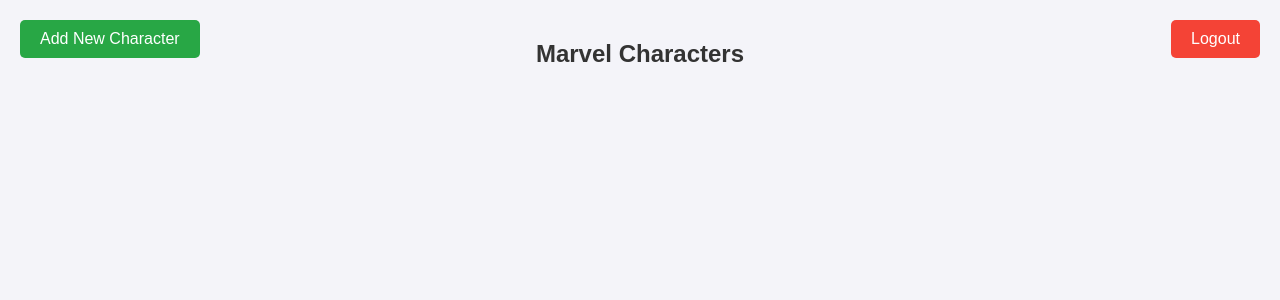
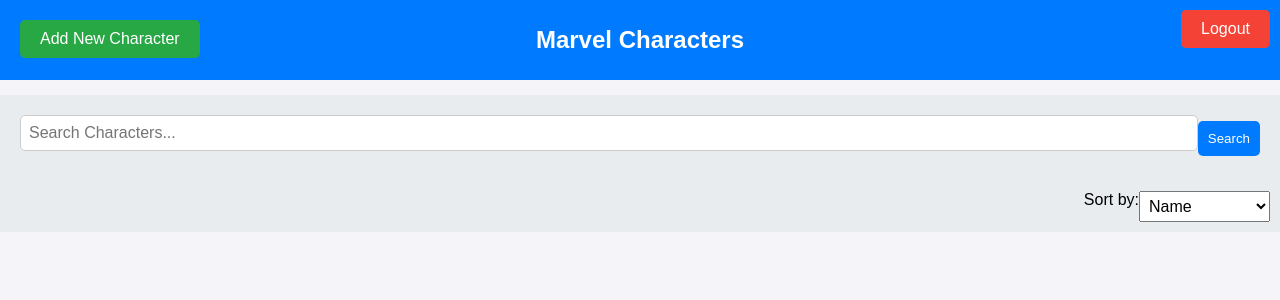
Before and after one commit to Kartik98784/Webdev_ProjectMCU, a PHP site: page /list_characters.php in a window 1280 px wide. Shown: the top 300 px of the page. Run offline with PHP 8.4, Linux system fonts and the light colour scheme; the visitor is signed in with stand-in values (Sample User, id 1); data that the repository does not hold is empty.

Commit message:
debugging the sort button along with adding comments so that viewers can add comment with their name

```diff
--- a/admin_users.php
+++ b/admin_users.php
@@ -1,6 +1,7 @@
 <?php
 require 'db_connect.php';
 require 'auth_admin.php';
+require 'header.php';
 
 if ($_SERVER['REQUEST_METHOD'] === 'POST') {
     $action = $_POST['action'];
--- a/create_character.php
+++ b/create_character.php
@@ -1,5 +1,6 @@
 <?php
 require 'db_connect.php';
+require 'header.php';
 
 // Check if form is submitted
 if ($_SERVER['REQUEST_METHOD'] == 'POST') {
--- a/db_connect.php
+++ b/db_connect.php
@@ -10,7 +10,7 @@
 
 ****************/
 
-define('DB_DSN', 'mysql:host=localhost;dbname=marvel;charset=utf8');
+define('DB_DSN', 'mysql:host=localhost;dbname=marvel_cms;charset=utf8');
 define('DB_USER', 'root');
 define('DB_PASS', '');
 
--- a/edit_character.php
+++ b/edit_character.php
@@ -1,6 +1,7 @@
 <?php
 session_start();
 require 'db_connect.php';
+require 'header.php';
 
 // Redirect to login if not logged in or not an admin
 if (!isset($_SESSION['user_id']) || $_SESSION['is_admin'] != 1) {
--- a/list_characters.php
+++ b/list_characters.php
@@ -8,9 +8,33 @@
     exit;
 }
 
-// Fetch characters from the database
+// Fetch sort and search parameters
+$sort = isset($_GET['sort']) ? $_GET['sort'] : 'name'; // Default sort by name
+$search = isset($_GET['search']) ? $_GET['search'] : '';
+
+// Build SQL query dynamically based on sort and search
 $sql = "SELECT * FROM Characters";
-$stmt = $pdo->query($sql);
+if (!empty($search)) {
+    $sql .= " WHERE name LIKE :search OR alias LIKE :search";
+}
+switch ($sort) {
+    case 'created_at':
+        $sql .= " ORDER BY created_at";
+        break;
+    case 'updated_at':
+        $sql .= " ORDER BY updated_at";
+        break;
+    case 'name':
+    default:
+        $sql .= " ORDER BY name";
+}
+
+// Prepare and execute the query
+$stmt = $pdo->prepare($sql);
+if (!empty($search)) {
+    $stmt->bindValue(':search', '%' . $search . '%', PDO::PARAM_STR);
+}
+$stmt->execute();
 $characters = $stmt->fetchAll(PDO::FETCH_ASSOC);
 
 // Check if the user is an admin
@@ -22,6 +46,21 @@
     header('Location: login.php');
     exit;
 }
+// Handle comment submission
+if ($_SERVER['REQUEST_METHOD'] === 'POST' && isset($_POST['character_id'])) {
+    $character_id = $_POST['character_id'];
+    $name = !empty($_POST['name']) ? $_POST['name'] : 'Anonymous';
+    $comment = $_POST['comment'];
+
+    if (!empty($comment)) {
+        $stmt = $pdo->prepare("INSERT INTO comments (character_id, name, comment) VALUES (:character_id, :name, :comment)");
+        $stmt->execute(['character_id' => $character_id, 'name' => $name, 'comment' => $comment]);
+    }
+}
+
+// Fetch characters and their comments
+$sql = "SELECT character_id, name, alias, description FROM characters";
+$characters = $pdo->query($sql)->fetchAll(PDO::FETCH_ASSOC);
 ?>
 
 <!DOCTYPE html>
@@ -34,40 +73,84 @@
         body {
             font-family: Arial, sans-serif;
             background-color: #f4f4f9;
+            margin: 0;
+            padding: 0;
+        }
+        .top-bar {
+            background-color: #007bff;
+            display: flex;
+            justify-content: center; /* Center the logo horizontally */
+            align-items: center;
+            padding: 10px;
+            height: 60px;
+            position: relative; /* Allow positioning of elements inside */
+        }
+        .top-bar .logo {
+            font-size: 24px;
+            font-weight: bold;
+            color: white;
+            text-align: center;
+        }
+        .top-bar .logout-btn {
+            position: absolute;
+            top: 10px;
+            right: 10px; /* Position the logout button at the top right */
+            background-color: #f44336;
+            color: white;
+            padding: 10px 20px;
+            text-decoration: none;
+            border-radius: 5px;
+        }
+        .top-bar .logout-btn:hover {
+            background-color: #d32f2f;
+        }
+        .sort-bar {
+            background-color: #e9ecef;
+            padding: 10px;
+            display: flex;
+            justify-content: flex-end;
+        }
+        .sort-bar select {
+            padding: 5px;
+            font-size: 16px;
+        }
+        .search-bar {
+            background-color: #e9ecef;
             padding: 20px;
-            margin: 0;
+            display: flex;
+            justify-content: center;
+            align-items: center;
         }
-        h2 {
-            text-align: center;
-            color: #333;
+        .search-bar input {
+            width: 300px;
+            padding: 10px;
+            font-size: 16px;
+            border: 1px solid #ccc;
+            border-radius: 5px;
         }
-        ul {
-            list-style-type: none;
-            padding: 0;
+        .character-list {
             display: flex;
             flex-wrap: wrap;
             justify-content: center;
+            padding: 20px;
         }
-        li {
+        .character-item {
             width: 300px;
             margin: 20px;
             padding: 20px;
-            border-radius: 8px;
             background-color: #fff;
             box-shadow: 0 4px 8px rgba(0, 0, 0, 0.1);
+            border-radius: 8px;
             text-align: center;
         }
-        .character-info {
-            font-size: 18px;
-            color: #333;
-        }
-        .buttons {
+        .character-item .buttons {
             display: flex;
             justify-content: center;
             gap: 10px;
             margin-top: 10px;
         }
-        .buttons a, .buttons button {
+        .character-item .buttons a,
+        .character-item .buttons button {
             padding: 10px 20px;
             background-color: #007bff;
             color: white;
@@ -76,21 +159,9 @@
             border-radius: 5px;
             cursor: pointer;
         }
-        .buttons a:hover, .buttons button:hover {
+        .character-item .buttons a:hover,
+        .character-item .buttons button:hover {
             background-color: #0056b3;
-        }
-        .logout-btn {
-            position: absolute;
-            top: 20px;
-            right: 20px;
-            background-color: #f44336;
-            padding: 10px 20px;
-            text-decoration: none;
-            color: white;
-            border-radius: 5px;
-        }
-        .logout-btn:hover {
-            background-color: #d32f2f;
         }
         .add-btn {
             position: absolute;
@@ -105,44 +176,131 @@
         .add-btn:hover {
             background-color: #218838;
         }
+
+        .character-item {
+    border: 1px solid #ccc;
+    padding: 15px;
+    margin-bottom: 20px;
+    border-radius: 5px;
+    background: #fff;
+}
+
+form {
+    margin-top: 15px;
+}
+
+form textarea, form input[type="text"] {
+    width: 100%;
+    margin-bottom: 10px;
+    padding: 8px;
+    border: 1px solid #ccc;
+    border-radius: 5px;
+}
+
+form button {
+    background-color: #007bff;
+    color: white;
+    border: none;
+    padding: 10px;
+    cursor: pointer;
+    border-radius: 5px;
+}
+
+form button:hover {
+    background-color: #0056b3;
+}
+
+.comments {
+    margin-top: 20px;
+}
+
+.comment-item {
+    background: #f4f4f9;
+    padding: 10px;
+    border: 1px solid #ddd;
+    margin-bottom: 10px;
+    border-radius: 5px;
+}
+
+
     </style>
 </head>
 <body>
+    <!-- Top Blue Bar -->
+    <div class="top-bar">
+        <h1 class="logo">Marvel Characters</h1>
+        <a href="?logout=true" class="logout-btn">Logout</a>
+    </div>
 
-    <!-- Logout button positioned top right -->
-    <a href="?logout=true" class="logout-btn">Logout</a>
+    <!-- Add New Character Button -->
+    <a href="add_character.php" class="add-btn">Add New Character</a>
 
-    <!-- Add New Character button positioned top left (visible only to admin) -->
-    <?php if ($is_admin): ?>
-        <a href="create_character.php" class="add-btn">Add New Character</a>
-    <?php endif; ?>
+    <!-- Search and Sort Bar -->
+    <div class="search-sort-bar">
+        <form action="list_characters.php" method="get" class="search-bar">
+            <input
+                type="text"
+                name="search"
+                placeholder="Search Characters..."
+                value="<?php echo htmlspecialchars($search); ?>">
+            <button type="submit">Search</button>
+        </form>
+        <div class="sort-bar">
+    <label for="sort">Sort by:</label>
+    <select id="sort" name="sort" onchange="location = this.value;">
+        <option value="?sort=name&search=<?php echo urlencode($search); ?>" <?php if ($sort == 'name') echo 'selected'; ?>>Name</option>
+        <option value="?sort=created_at&search=<?php echo urlencode($search); ?>" <?php if ($sort == 'created_at') echo 'selected'; ?>>Created Date</option>
+        <option value="?sort=updated_at&search=<?php echo urlencode($search); ?>" <?php if ($sort == 'updated_at') echo 'selected'; ?>>Updated Date</option>
+    </select>
+</div>
 
-    <h2>Marvel Characters</h2>
+    </div>
 
-    <!-- Display character list in card format -->
-    <ul>
+    <!-- Display Characters -->
+    <ul class="character-list">
         <?php foreach ($characters as $character): ?>
-
-        <li>
-            <div class="character-info">
-                <strong><?php echo htmlspecialchars($character['name']); ?></strong><br>
-                Alias: <?php echo htmlspecialchars(!empty($character['alias']) ? $character['alias'] : 'N/A'); ?>
-            </div>
+            <li class="character-item">
+                <h2><?php echo htmlspecialchars($character['name']); ?></h2>
+                <p>Alias: <?php echo htmlspecialchars($character['alias'] ?: 'N/A'); ?></p>
                 <div class="buttons">
-                <!-- View button -->
                     <a href="view_character.php?id=<?php echo $character['character_id']; ?>">View</a>
-
-                <!-- Edit and Delete buttons visible only to admin -->
                     <?php if ($is_admin): ?>
                         <a href="edit_character.php?id=<?php echo $character['character_id']; ?>">Edit</a>
-                    <a href="delete_character.php?id=<?php echo $character['character_id']; ?>"
-                       onclick="return confirm('Are you sure you want to delete this character?')">Delete</a>
+                        <a href="delete_character.php?id=<?php echo $character['character_id']; ?>" onclick="return confirm('Are you sure?')">Delete</a>
                     <?php endif; ?>
                 </div>
-        </li>
+                <!-- Comment Form -->
+                <form method="POST" action="">
+                    <input type="hidden" name="character_id" value="<?php echo $character['character_id']; ?>">
+                    <?php if (!isset($_SESSION['user'])): ?>
+                        <input type="text" name="name" placeholder="Your Name" required>
+                    <?php endif; ?>
+                    <textarea name="comment" placeholder="Leave a comment" required></textarea>
+                    <button type="submit">Submit</button>
+                </form>
+
+                <!-- Display Comments -->
+                <div class="comments">
+                    <h4>Comments:</h4>
+                    <?php
+                    $stmt = $pdo->prepare("SELECT name, comment, created_at FROM comments WHERE character_id = :character_id ORDER BY created_at DESC");
+                    $stmt->execute(['character_id' => $character['character_id']]);
+                    $comments = $stmt->fetchAll(PDO::FETCH_ASSOC);
+
+                    if ($comments):
+                        foreach ($comments as $comment): ?>
+                            <div class="comment-item">
+                                <p><strong><?php echo htmlspecialchars($comment['name']); ?>:</strong></p>
+                                <p><?php echo htmlspecialchars($comment['comment']); ?></p>
+                                <small><?php echo htmlspecialchars($comment['created_at']); ?></small>
+                            </div>
+                        <?php endforeach;
+                    else: ?>
+                        <p>No comments yet. Be the first to comment!</p>
+                    <?php endif; ?>
+                </div>
+            </div>
         <?php endforeach; ?>
     </ul>
-
-
 </body>
 </html>
--- a/login.php
+++ b/login.php
@@ -1,6 +1,7 @@
 <?php
 session_start();
 require 'db_connect.php';
+
 $message = "";
 
 // Check if the user is already logged in
--- a/register.php
+++ b/register.php
@@ -1,5 +1,6 @@
 <?php
 require 'db_connect.php';
+
 $message = "";
 
 if ($_SERVER['REQUEST_METHOD'] === 'POST') {
--- a/view_character.php
+++ b/view_character.php
@@ -1,6 +1,7 @@
 <?php
 session_start();
 require 'db_connect.php';
+require 'header.php';
 
 // Check if character ID is provided
 if (!isset($_GET['id'])) {
```
Also changed, not shown: header.php (added, +65 -0 lines). Lines whose indentation alone changed are shown as unchanged.
